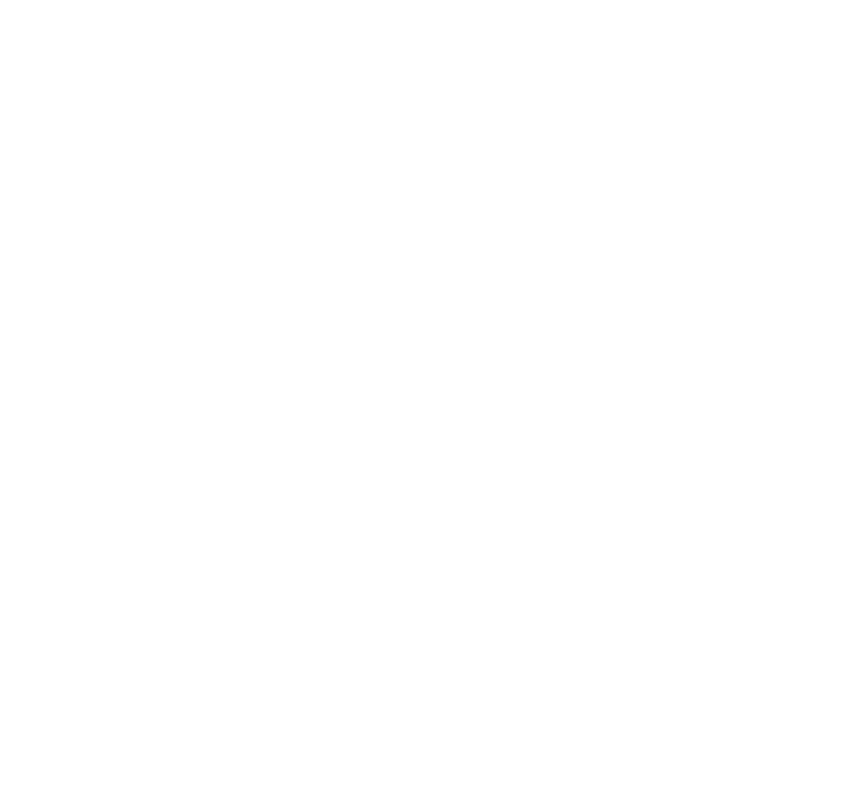
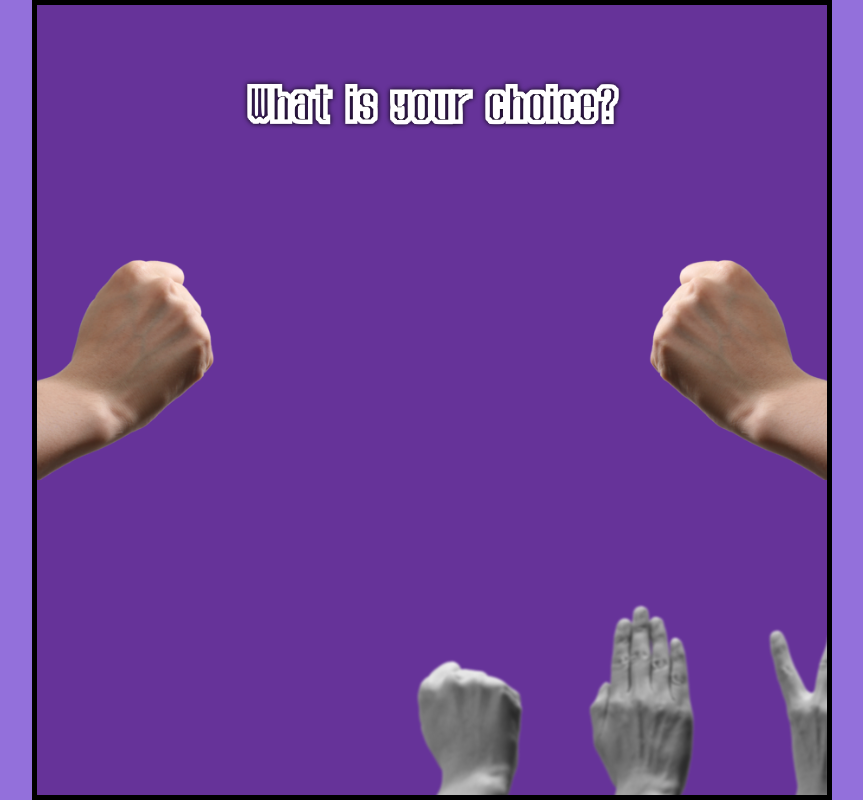
Before and after one commit to yurimendes07/odin-rockpaperscissors, a plain HTML site: page index.html in a window 1280 px wide. Shown: the whole page, without its empty margins (208-1071 px from the left). Drawn offline with Linux system fonts and the light colour scheme.

Commit message:
Add game objects and basic styling

```diff
--- a/index.html
+++ b/index.html
@@ -3,9 +3,28 @@
   <head>
     <meta charset="UTF-8">
     <meta name="viewport" content="width=device-width, initial-scale=1">
+    <link rel="stylesheet" href="style.css">
     <title>Rock Paper Scissors</title>
   </head>
   <body>
+    <div class="content">
+      <section class="choice-panel">
+        <h2 id="narrator">What is your choice?</h2>
+        <div class="selection">
+          <button class="select-btn" type="button" id="rockBtn">
+            <img class="select-img" src="./src/images/Rock.png" alt="Rock">
+          </button>
+          <button class="select-btn" type="button" id="paperBtn">
+            <img class="select-img" src="./src/images/Paper.png" alt="Paper">
+          </button>
+          <button class="select-btn" type="button" id="scissorsBtn">
+            <img class="select-img" src="./src/images/Scissors.png" alt="Scissors">
+          </button>
+        </div>
+      </section>
+      <img id="player" class="right-hand" src="./src/images/Rock.png" alt="Player hand">
+      <img id="computer" class="left-hand" src="./src/images/Rock.png" alt="Computer hand">
+    </div>
     <script src="./script.js"></script>
   </body>
 </html>
--- a/script.js
+++ b/script.js
@@ -36,20 +36,20 @@
   }
 }
 
-function playGame() {
-  for (let i=0; i < 5; i++) {
-    const humanSelection = getHumanChoice();
-    const computerSelection = getComputerChoice();
-
-    playRound(humanSelection, computerSelection);
-    console.log(`Player: ${humanScore} | Computer: ${computerScore}`)
-  }
-
-  if (humanScore === computerScore) {
-    console.log(`${humanScore}/${computerScore}, hard battle, you both were good. Tie!`)
-  } else if (humanScore < computerScore) {
-    console.log(`${humanScore}/${computerScore}, you tried, but the computer was better. Better luck next time!`)
-  } else {
-    console.log(`${humanScore}/${computerScore}, nice!!! You did it, you beat the computer.`)
-  }
-}
+// function playGame() {
+//   for (let i=0; i < 5; i++) {
+//     const humanSelection = getHumanChoice();
+//     const computerSelection = getComputerChoice();
+//
+//     playRound(humanSelection, computerSelection);
+//     console.log(`Player: ${humanScore} | Computer: ${computerScore}`)
+//   }
+//
+//   if (humanScore === computerScore) {
+//     console.log(`${humanScore}/${computerScore}, hard battle, you both were good. Tie!`)
+//   } else if (humanScore < computerScore) {
+//     console.log(`${humanScore}/${computerScore}, you tried, but the computer was better. Better luck next time!`)
+//   } else {
+//     console.log(`${humanScore}/${computerScore}, nice!!! You did it, you beat the computer.`)
+//   }
+// }
--- /dev/null
+++ b/style.css
@@ -0,0 +1,98 @@
+@font-face {
+  font-family: Arcade;
+  src: url(src/fonts/SegaArcadeFont-Regular.ttf);
+}
+
+* {
+  margin: 0;
+  box-sizing: border-box;
+}
+
+body {
+  height: 100%;
+  width: 100%;
+  display: flex;
+  justify-content: center;
+  background-color: mediumpurple;
+  background-size: 100%;
+}
+
+.content {
+  position: relative;
+  aspect-ratio: 1/1;
+  border: thick solid black;
+  height: min(100vw, 100vh);
+  overflow: hidden;
+  display: flex;
+  background: rebeccapurple;
+}
+
+.choice-panel {
+  overflow: hidden;
+  display: flex;
+  flex-direction: column;
+  flex: 1 0 auto;
+  align-items: center;
+  justify-content: space-between;
+}
+
+#narrator {
+  font-family: Arcade, Calibri;
+  font-size: 300%;
+  height: 20%;
+  width: 100%;
+  text-align: center;
+  padding-top: 10%;
+  text-shadow: 0 0 0.3rem black;
+
+  color: white;
+  position: relative;
+}
+
+.selection {
+  height: 20%;
+  display: flex;
+  justify-content: space-between;
+  gap: 20px;
+}
+
+.select-btn {
+  aspect-ratio: 1/1;
+  flex: 1 0 auto;
+  position: relative;
+  border: none;
+  background: none;
+  filter: blur(1px) grayscale(100%);
+  bottom: 0;
+  transition: bottom 0.2s;
+}
+
+.select-btn:hover {
+  filter: grayscale(0%) blur(0) drop-shadow(0 0 0.75rem black);
+  bottom: 10%;
+}
+
+.select-img {
+  transform: rotate(-45deg);
+  position: absolute;
+  top: -10%;
+  left: -20%;
+  pointer-events: none;
+  width: 130%;
+}
+
+.left-hand,
+.right-hand {
+  position: absolute;
+  top: 25%;
+  width: 34%;
+}
+
+.left-hand {
+  left: -5%;
+}
+
+.right-hand {
+  right: -5%;
+  transform: scaleX(-1);
+}
```
Also changed, not shown: src/fonts/SegaArcadeFont-Regular.ttf (added), src/images/Paper.png (added), src/images/Rock.png (added), src/images/Scissors.png (added).
